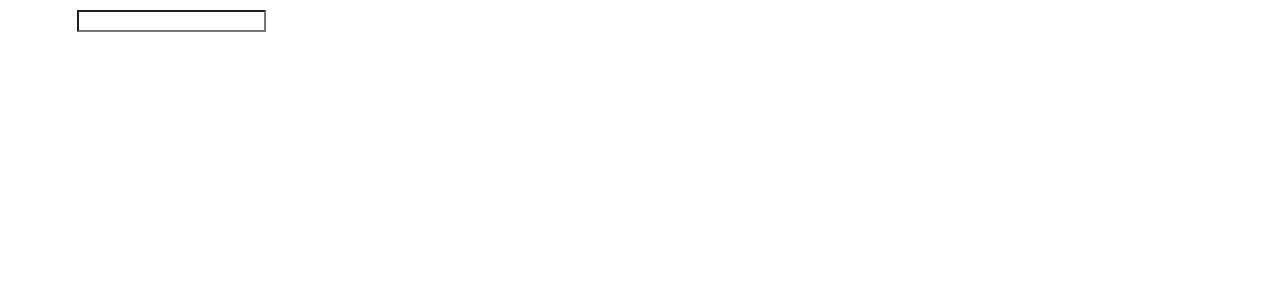
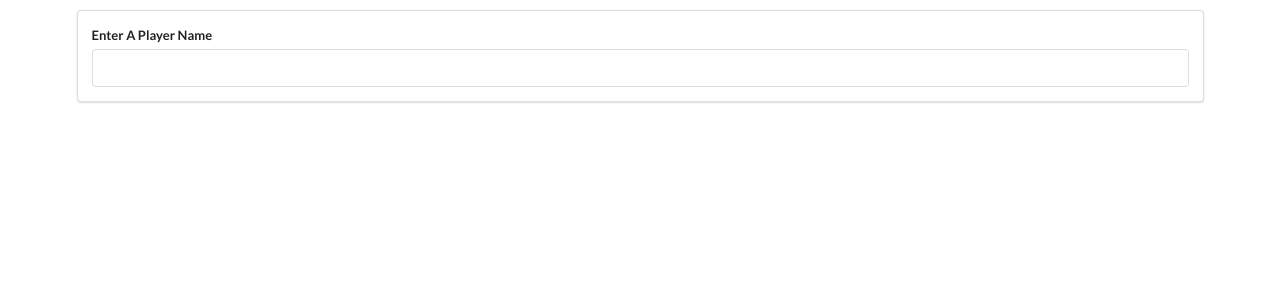
Before and after one commit to resourcefulmind/study-notes, a React (Create React App) app in the folder learning-react-js/soccer-profile/: page / in a window 1280 px wide. Shown: the top 300 px of the page. Built offline with nearby package versions, Linux system fonts and the light colour scheme.

Commit message:
chore: add style and event handler

```diff
--- a/learning-react-js/soccer-profile/src/components/SearchBar.js
+++ b/learning-react-js/soccer-profile/src/components/SearchBar.js
@@ -1,11 +1,16 @@
 import React from 'react';
 
 class SearchBar extends React.Component {
+    state = { term: '' };
+
     render() {
         return (
-            <div>
-                <form>
-                    <input type="text" />
+            <div className="ui segment">
+                <form className='ui form'>
+                    <div className="field">
+                        <label>Enter A Player Name</label>
+                        <input type="text" value={this.state.term} onChange={e => this.setState({ term: e.target.value })} />
+                    </div>
                 </form>
             </div>
         );
```
